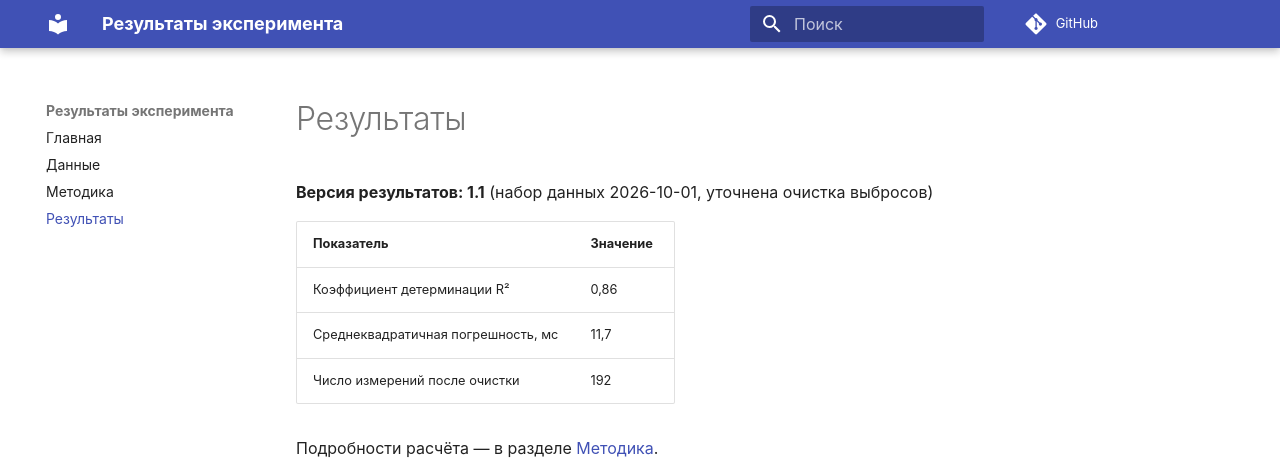
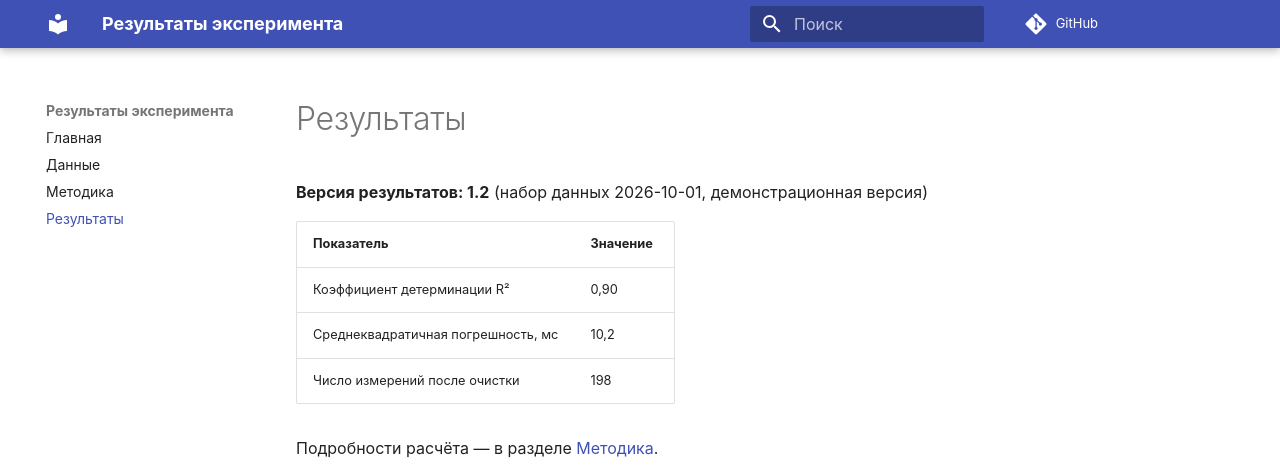
Before and after one commit to Katrin-Kad/ssg-research, an MkDocs documentation site: the page built from docs/results.md, in a window 1280 px wide. Shown: the top 474 px of the page. Built offline with MkDocs 1.6.1 and Material for MkDocs 9.7.7, drawn with Linux system fonts in a browser that asks for light colours; comment, search, counter and statistics services are not loaded; the version menu is left out.

Commit message:
Результат v1.2

```diff
--- a/docs/results.md
+++ b/docs/results.md
@@ -1,11 +1,11 @@
 # Результаты
 
-**Версия результатов: 1.1** (набор данных 2026-10-01, уточнена очистка выбросов)
+**Версия результатов: 1.2** (набор данных 2026-10-01, демонстрационная версия)
 
 | Показатель | Значение |
 |---|---|
-| Коэффициент детерминации R² | 0,86 |
-| Среднеквадратичная погрешность, мс | 11,7 |
-| Число измерений после очистки | 192 |
+| Коэффициент детерминации R² | 0,90 |
+| Среднеквадратичная погрешность, мс | 10,2 |
+| Число измерений после очистки | 198 |
 
 Подробности расчёта — в разделе [Методика](method.md#calc).
```
